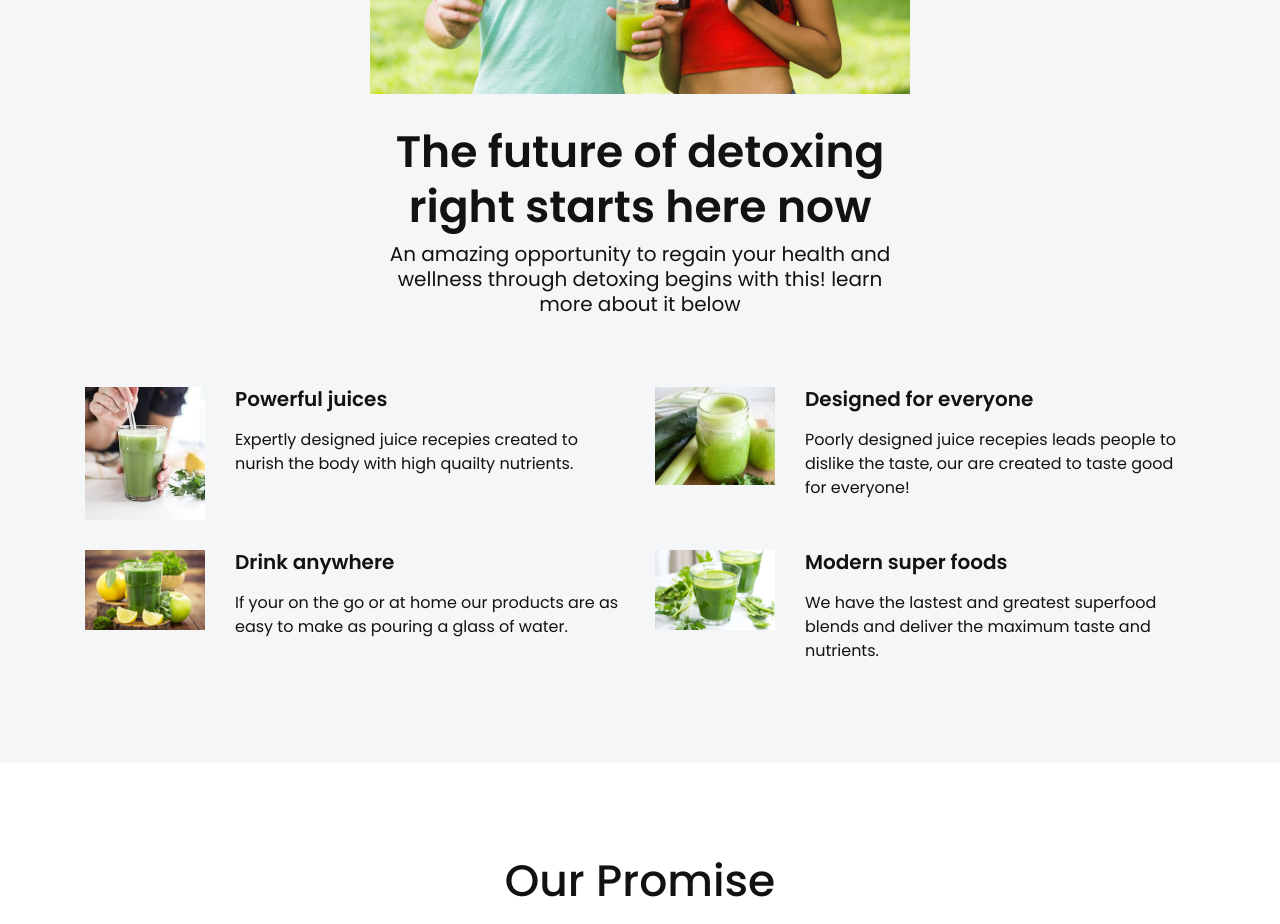
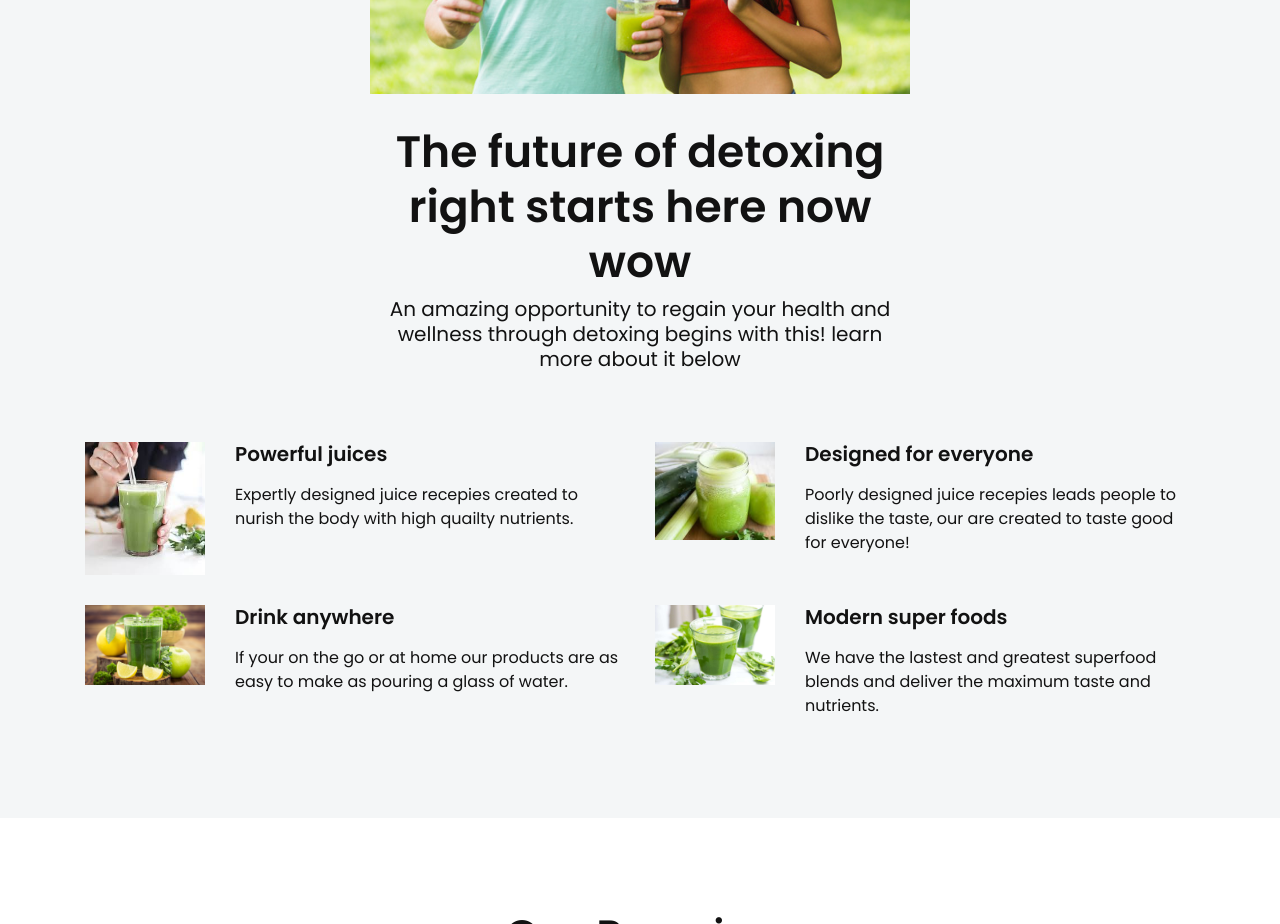
Before and after one commit to chrisreader/chrisreader.github.io, a plain HTML site: page index.html in a window 1280 px wide. Shown: the part 1160-2084 px from the top of the page. Drawn offline with Linux system fonts and the light colour scheme; files whose address does not match are found by name.

Commit message:
updated version

```diff
--- a/index.html
+++ b/index.html
@@ -220,7 +220,7 @@
                         <img src="assets/images/bothjuice.jpg" alt="bothjuice.jpg">
                     </div>
                     <div class="section-title text-center mt-30 pb-40">
-                        <h4 class="title wow fadeInUp" data-wow-duration="1.5s" data-wow-delay="0.6s">The future of detoxing right starts here now</h4>
+                        <h4 class="title wow fadeInUp" data-wow-duration="1.5s" data-wow-delay="0.6s">The future of detoxing right starts here now wow</h4>
                         <p class="text wow fadeInUp" data-wow-duration="1.5s" data-wow-delay="1s">An amazing opportunity to regain your health and wellness through detoxing begins with this! learn more about it below</p>
                     </div> <!-- section title -->
                 </div>
```
